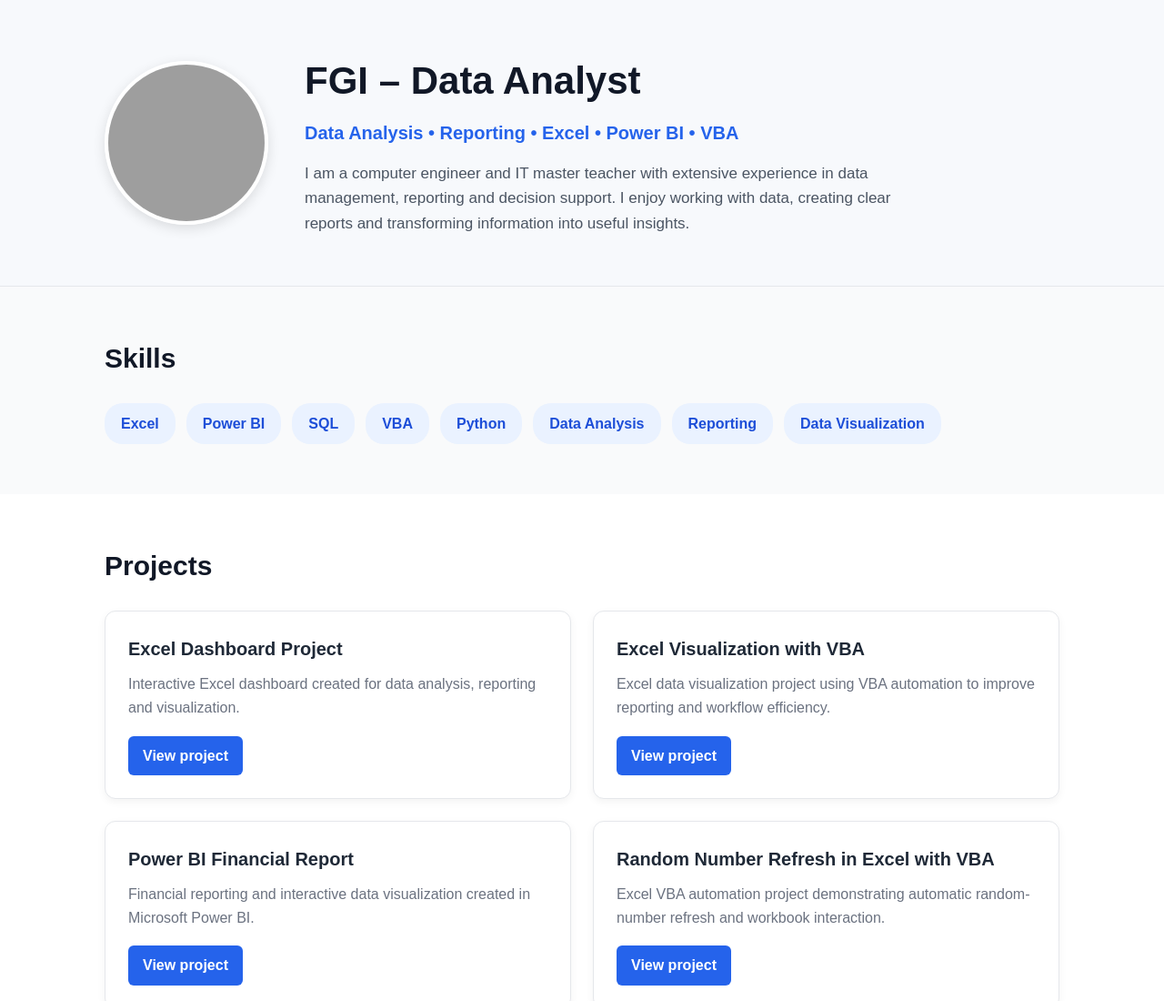
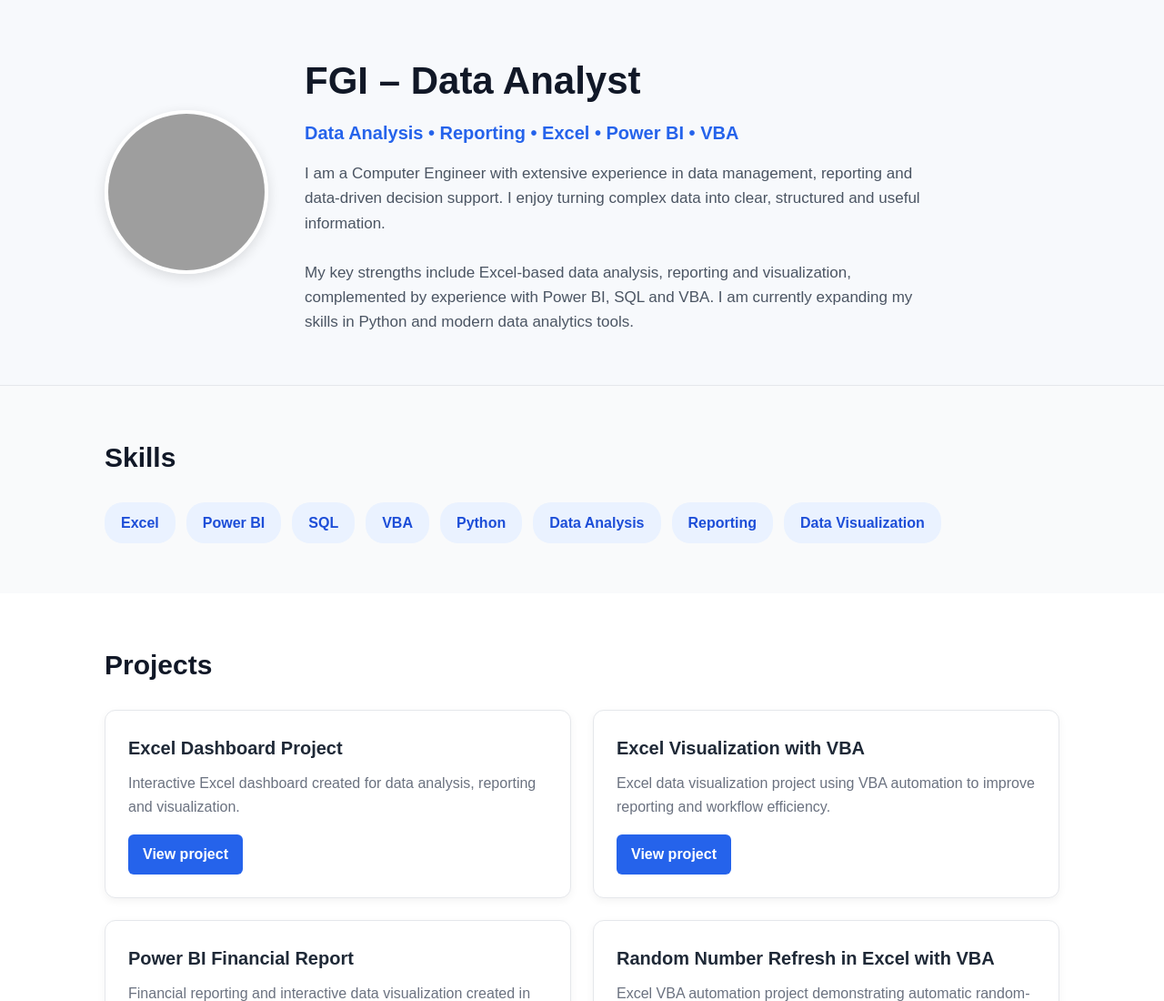
Before and after one commit to FGIData/FGIData.github.io, a plain HTML site: page index.html in a window 1280 px wide. Shown: the top 1100 px of the page at 91% size. Drawn offline with Linux system fonts and the light colour scheme; grey boxes are pictures that could not be loaded.

Commit message:
Update index.html

```diff
--- a/index.html
+++ b/index.html
@@ -207,12 +207,15 @@
         Data Analysis • Reporting • Excel • Power BI • VBA
       </div>
 
-      <p class="intro">
-        I am a computer engineer and IT master teacher with extensive
-        experience in data management, reporting and decision support.
-        I enjoy working with data, creating clear reports and transforming
-        information into useful insights.
-      </p>
+     <p class="intro">
+  I am a Computer Engineer with extensive experience in data management,
+  reporting and data-driven decision support. I enjoy turning complex data
+  into clear, structured and useful information.
+  <br><br>
+  My key strengths include Excel-based data analysis, reporting and
+  visualization, complemented by experience with Power BI, SQL and VBA.
+  I am currently expanding my skills in Python and modern data analytics tools.
+</p>
 
     </div>
 
```
